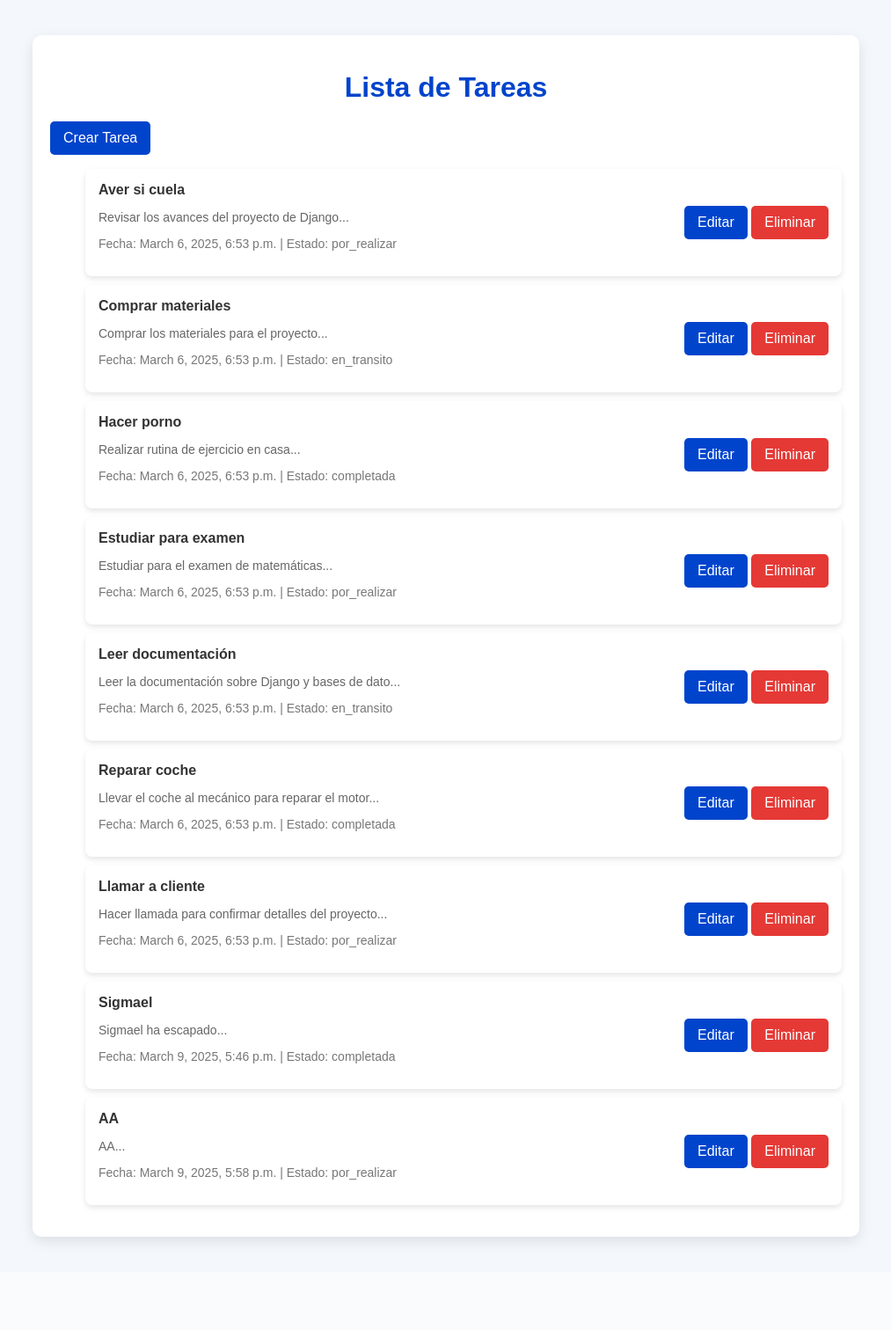
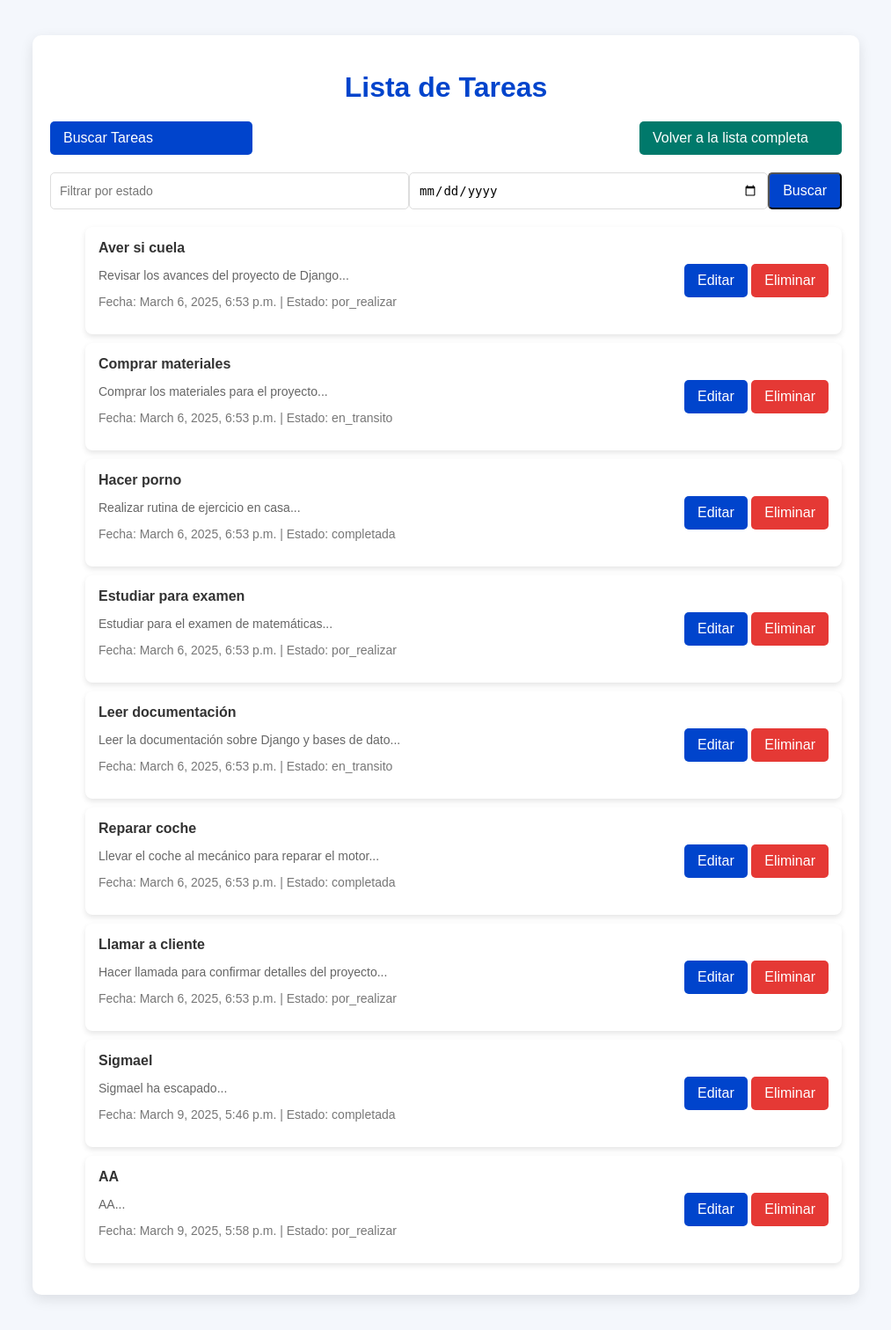
Before and after one commit to Angelitroo/DjangoFinal, a Django app: page / in a window 1280 px wide. Shown: the whole page at 88% size, without its empty margins (133-1146 px from the left). Before the commit the page ends 1416 px from the top, so only its background shows below. Run offline with Django 5.2, Linux system fonts and the light colour scheme; data comes from the database, SQL or seed files in the repository; both versions use the stored data as it was after the commit.

Commit message:
Terminado 9/3 18:50

```diff
--- a/DjangoFinalApp/templates/lista_tareas.html
+++ b/DjangoFinalApp/templates/lista_tareas.html
@@ -34,6 +34,7 @@
             color: white;
             background-color: #0044cc;
             transition: background 0.3s ease;
+            max-width: 200px;
         }
         .btn:hover {
             background-color: #0033a0;
@@ -69,12 +70,42 @@
             color: #777;
             margin-top: 5px;
         }
+        .search-form {
+            display: flex;
+            justify-content: space-between;
+            margin-bottom: 20px;
+        }
+        .search-form input, .search-form select {
+            padding: 10px;
+            font-size: 14px;
+            border-radius: 5px;
+            border: 1px solid #ddd;
+            width: 48%;
+        }
+        .search-actions {
+            display: flex;
+            justify-content: space-between;
+            margin-bottom: 20px;
+        }
+        .search-actions .btn {
+            width: 48%;
+        }
     </style>
 </head>
 <body>
 <div class="container">
     <h1>Lista de Tareas</h1>
-    <a href="{% url 'crear_tarea' %}" class="btn">Crear Tarea</a>
+
+    <div class="search-actions">
+        <a href="{% url 'buscar_tareas' %}" class="btn">Buscar Tareas</a>
+        <a href="{% url 'lista_tareas' %}" class="btn" style="background-color: #00796b;">Volver a la lista completa</a>
+    </div>
+
+    <form method="get" action="{% url 'buscar_tareas' %}" class="search-form">
+        <input type="text" name="estado" placeholder="Filtrar por estado" value="{{ request.GET.estado }}">
+        <input type="date" name="fecha" placeholder="Filtrar por fecha" value="{{ request.GET.fecha }}">
+        <button type="submit" class="btn">Buscar</button>
+    </form>
 
     <section class="task-list">
         {% if tareas %}
--- a/DjangoFinalApp/views.py
+++ b/DjangoFinalApp/views.py
@@ -9,34 +9,30 @@ def crear_tarea(request):
     if request.method == "POST":
         titulo = request.POST.get("titulo")
         descripcion = request.POST.get("descripcion")
-        estado = request.POST.get("estado", "por_realizar")  # Valor por defecto
+        estado = request.POST.get("estado", "por_realizar")
 
-        if titulo and descripcion:  # Validar campos requeridos
+        if titulo and descripcion:
             Tarea.objects.create(titulo=titulo, descripcion=descripcion, estado=estado)
             return redirect('lista_tareas')
 
     return render(request, 'crear_tarea.html')
 
-
 def editar_tarea(request, id):
     tarea = get_object_or_404(Tarea, id=id)
 
     if request.method == "POST":
-        titulo = request.POST.get("titulo")  # Obtiene el valor del formulario
-        if titulo:  # Verifica que el título no sea vacío
+        titulo = request.POST.get("titulo")
+        if titulo:
             tarea.titulo = titulo
             tarea.save()
-            return redirect("lista_tareas")  # Ajusta según tu vista de lista
+            return redirect("lista_tareas")
 
     return render(request, "editar_tarea.html", {"tarea": tarea})
-
-
-
 
 def eliminar_tarea(request, id):
     tarea = get_object_or_404(Tarea, id=id)
 
-    if request.method == "POST":  # Confirmación de eliminación
+    if request.method == "POST":
         tarea.delete()
         return redirect('lista_tareas')
 
```
Also changed, not shown: db.sqlite3.
